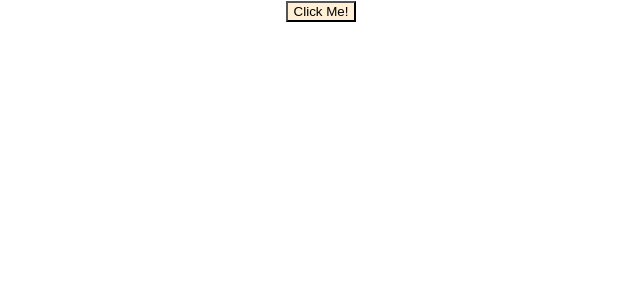
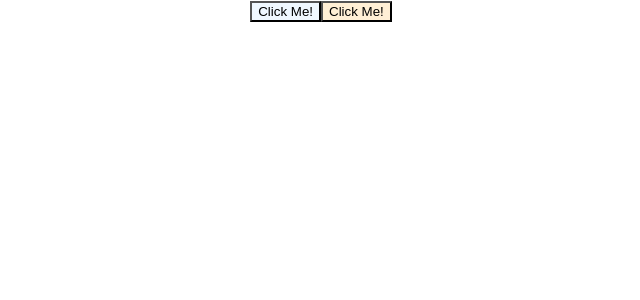
Before and after one commit to learnitmyway/open-closed-react, a React (Create React App) app: page / in a window 1280 px wide. Shown: the top 300 px of the page, without its empty margins (319-959 px from the left). Built offline with nearby package versions, Linux system fonts and the light colour scheme.

Commit message:
Add a second button instead

```diff
--- a/src/App.css
+++ b/src/App.css
@@ -2,6 +2,10 @@
   text-align: center;
 }
 
-.button-bg-color {
+.button-aliceblue {
+  background-color: aliceblue;
+}
+
+.button-papayawhip {
   background-color: papayawhip;
 }
--- a/src/App.js
+++ b/src/App.js
@@ -4,7 +4,8 @@ import Button from './Button'
 
 const App = () => (
   <div className="App">
-    <Button className="button-bg-color" />
+    <Button className="button-aliceblue" />
+    <Button className="button-papayawhip" />
   </div>
 )
 
```
